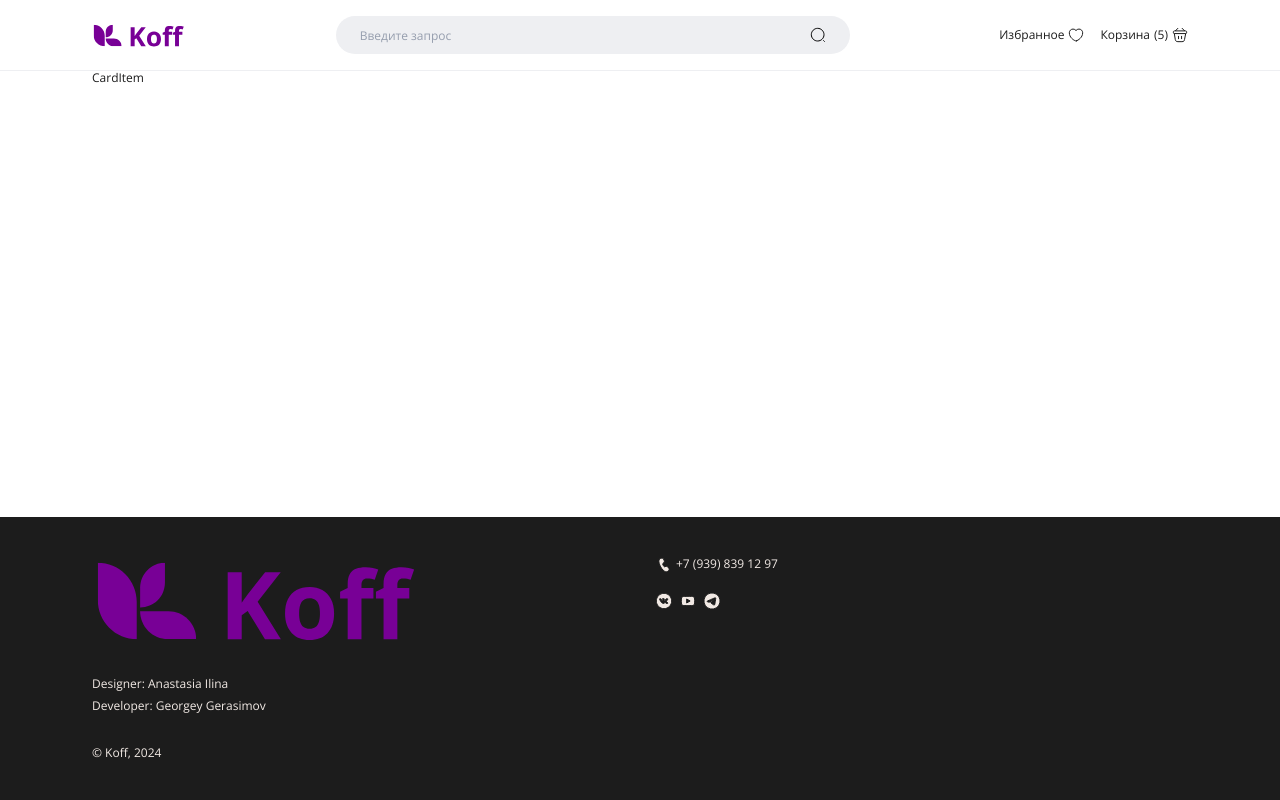
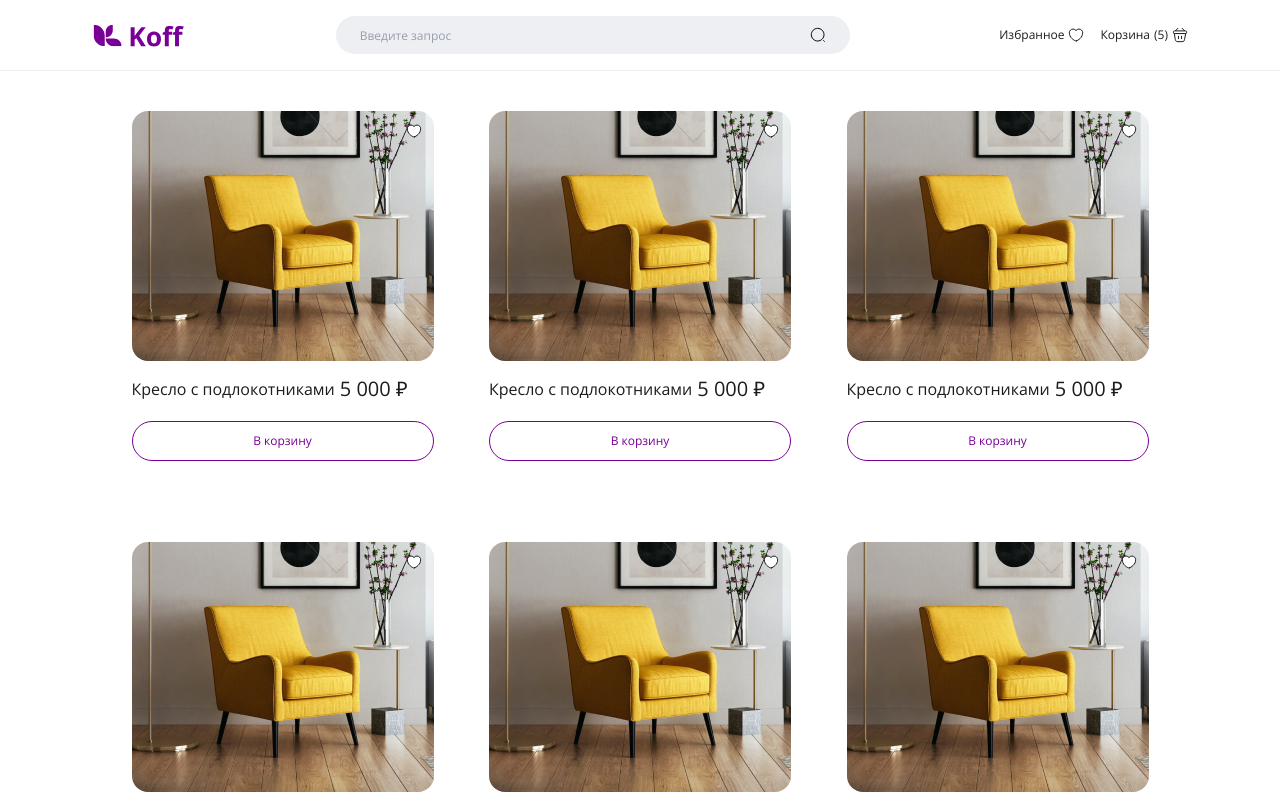
Before and after one commit to gergeorg/Koff-shop_React, a React (Vite) app: page / in a window 1280 px wide. Shown: the top 800 px of the page. Built offline with nearby package versions, Linux system fonts and the light colour scheme.

Commit message:
add content and style for Goods and CardItem

```diff
--- a/src/components/CardItem/CardItem.jsx
+++ b/src/components/CardItem/CardItem.jsx
@@ -1,5 +1,34 @@
 import style from './CardItem.module.scss';
 
+import photo from './photo.jpg';
+
 export const CardItem = () => (
-  <article className={style.card}>CardItem</article>
+  <article className={style.card}>
+    <a href='#' className={style.link}>
+      <img className={style.img} src={photo} alt='' />
+    </a>
+
+    <div className={style.info}>
+      <h3 className={style.title}>Кресло с подлокотниками</h3>
+      <p className={style.price}>5 000 ₽</p>
+    </div>
+
+    <button className={style.btn}>В корзину</button>
+    <button className={style.favorite} aria-label='Добавить товар в избранное'>
+      <svg
+        xmlns='http://www.w3.org/2000/svg'
+        width='16'
+        height='16'
+        viewBox='0 0 16 16'
+        fill='none'>
+        <path
+          // eslint-disable-next-line max-len
+          d='M8.41325 13.8733C8.18658 13.9533 7.81325 13.9533 7.58659 13.8733C5.65325 13.2133 1.33325 10.46 1.33325 5.79332C1.33325 3.73332 2.99325 2.06665 5.03992 2.06665C6.25325 2.06665 7.32658 2.65332 7.99992 3.55998C8.67325 2.65332 9.75325 2.06665 10.9599 2.06665C13.0066 2.06665 14.6666 3.73332 14.6666 5.79332C14.6666 10.46 10.3466 13.2133 8.41325 13.8733Z'
+          fill='currentColor'
+          strokeLinecap='round'
+          strokeLinejoin='round'
+        />
+      </svg>
+    </button>
+  </article>
 );
--- a/src/components/CardItem/CardItem.module.scss
+++ b/src/components/CardItem/CardItem.module.scss
@@ -0,0 +1,125 @@
+.card {
+	position: relative;
+	display: flex;
+	flex-direction: column;
+	height: 100%;
+}
+
+.link {
+	display: block;
+	margin-bottom: 12px;
+
+	@media (min-width: 580px) {
+		margin-bottom: 16px;
+	}
+}
+
+.img {
+	width: 100%;
+	object-fit: cover;
+	border-radius: 16px;
+	aspect-ratio: 7/6;
+
+	@media (min-width: 580px) {
+		aspect-ratio: 23/20;
+	}
+
+	@media (min-width: 820px) {
+		aspect-ratio: 151/125;
+	}
+}
+
+.info {
+	flex-grow: 1;
+
+	@media (min-width: 580px) {
+		display: flex;
+		gap: 5px;
+		margin-bottom: 20px;
+	}
+}
+
+.title {
+	margin-bottom: 4px;
+	font-size: 12px;
+	font-weight: 400;
+
+	@media (min-width: 580px) {
+		padding-top: 3px;
+		font-size: 16px;
+		margin-bottom: 0;
+	}
+}
+
+.price {
+	margin-bottom: 12px;
+	font-size: 16px;
+
+	@media (min-width: 580px) {
+		font-size: 20px;
+		margin-bottom: 0;
+	}
+}
+
+.btn {
+	width: 100%;
+	padding: 12px 24px;
+	border-radius: 32px;
+	border: 1px solid #780096;
+	color: #780096;
+	transition: background-color .3s ease-in-out, color .3s ease-in-out;
+
+	&:hover {
+		outline: none;
+		background-color: #780096;
+		color: #fff;
+	}
+
+	&:focus-visible {
+		outline: none;
+		border: 1px solid #C0F;
+	}
+
+	&:active {
+		color: #C0F;
+		border: 1px solid #C0F;
+		background-color: transparent;
+	}
+}
+
+.favorite {
+	position: absolute;
+	top: 12px;
+	right: 12px;
+	width: 16px;
+	height: 16px;
+	color: #fff;
+
+	&_active {
+			svg {
+				color: #780096;
+				stroke: #780096;
+			}
+		}
+
+	svg {
+		stroke: #1C1C1C;
+
+		&:hover,
+		&_active {
+			color: #780096;
+			stroke: #780096;
+
+			&:active {
+				color: #C0F;
+				stroke: #1C1C1C;
+			}
+		}
+	}
+
+	&:focus-visible {
+		outline: 1px solid #780096;
+		outline-offset: 2px;
+		border-radius: 50%;
+	}
+}
--- a/src/components/Goods/Goods.jsx
+++ b/src/components/Goods/Goods.jsx
@@ -11,6 +11,21 @@
         <li>
           <CardItem />
         </li>
+        <li>
+          <CardItem />
+        </li>
+        <li>
+          <CardItem />
+        </li>
+        <li>
+          <CardItem />
+        </li>
+        <li>
+          <CardItem />
+        </li>
+        <li>
+          <CardItem />
+        </li>
       </ul>
     </Container>
   </section>
--- a/src/components/Goods/Goods.module.scss
+++ b/src/components/Goods/Goods.module.scss
@@ -0,0 +1,49 @@
+.goods {
+	padding-top: 24px;
+
+	@media (min-width: 580px) {
+		padding-top: 32px;
+	}
+
+	@media (min-width: 820px) {
+		padding-top: 40px;
+	}
+}
+
+.title {
+	font-size: 24px;
+	font-weight: 700;
+	margin-bottom: 24px;
+
+	@media (min-width: 580px) {
+		margin-bottom: 32px;
+		font-size: 32px;
+	}
+
+	@media (min-width: 820px) {
+		margin-bottom: 40px;
+	}
+}
+
+.list {
+	display: grid;
+	gap: 50px 8px;
+	justify-content: space-evenly;
+	grid-template-columns: repeat(auto-fit, 140px);
+	margin-bottom: 32px;
+
+	&:last-child {
+		margin-bottom: 0;
+	}
+
+	@media (min-width: 580px) {
+		gap: 65px 10px;
+		grid-template-columns: repeat(auto-fit, 230px);
+		margin-bottom: 40px;
+	}
+
+	@media (min-width: 820px) {
+		gap: 81px 16px;
+		grid-template-columns: repeat(auto-fit, 302px);
+	}
+}
```
Also changed, not shown: src/components/CardItem/photo.jpg (renamed from public/img/photo.jpg).
